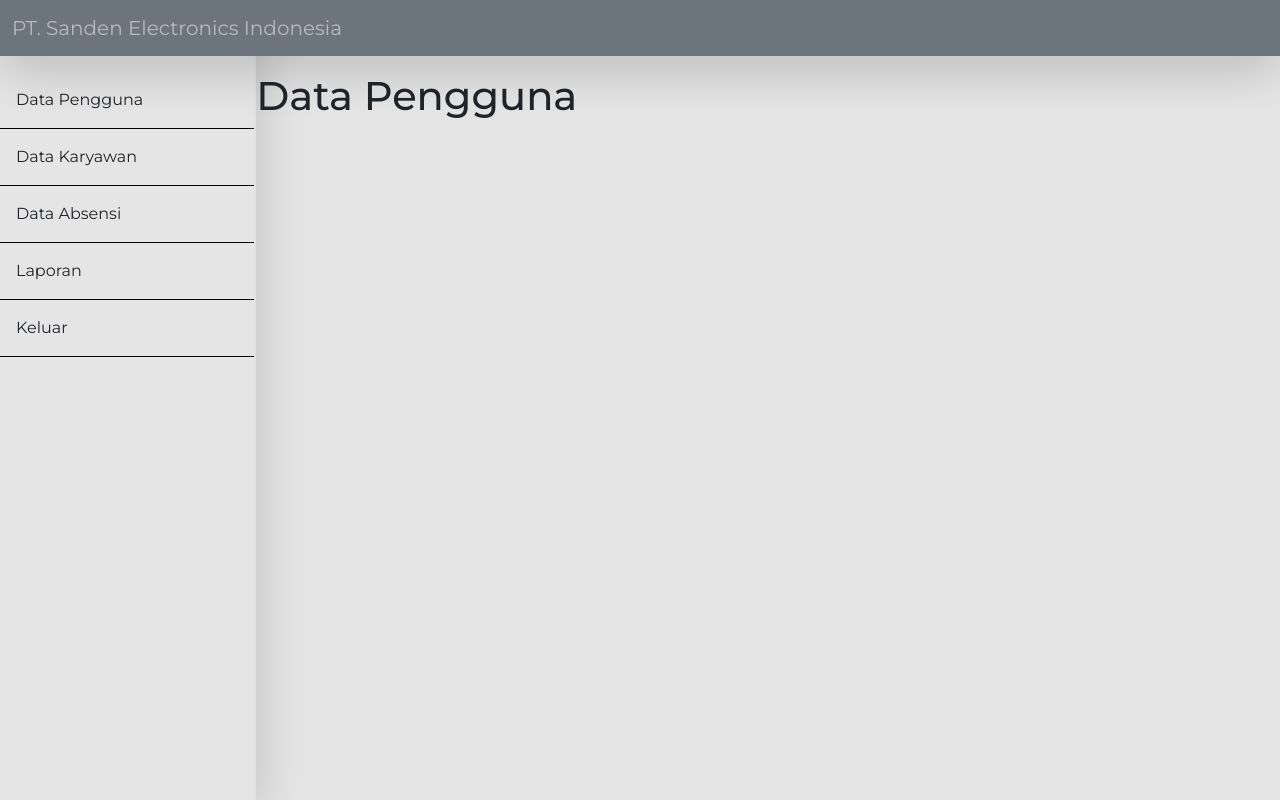
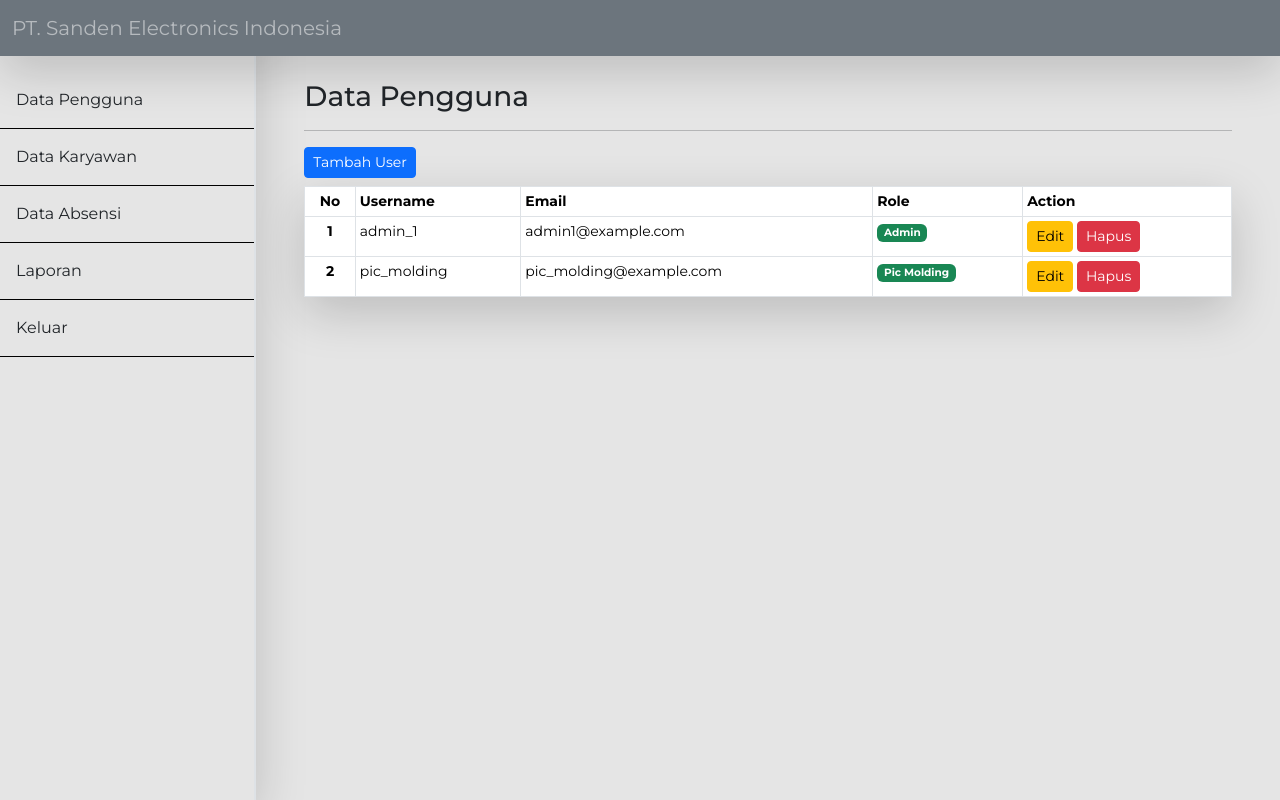
Before and after one commit to harun5897/attendance-management, a PHP site: page /attendance/views/user.php in a window 1280 px wide. Run offline with PHP 8.4, Linux system fonts and the light colour scheme; a user stored in the database is signed in.

Commit message:
create e form for create e user

```diff
--- a/views/user.php
+++ b/views/user.php
@@ -24,8 +24,72 @@
             <?php include_once '../components/Sidebar.php'; ?>
             <div class="w-100">
                 <br><br><br>
-                <div id="content-page-views">
-                    <h1>Data Pengguna</h1>
+                <div id="content-page-views" class="px-5 py-2">
+                    <h3>Data Pengguna</h3>
+                    <hr>
+                    <button type="button" class="btn btn-primary btn-sm mb-2" data-bs-toggle="modal" data-bs-target="#modal-user">
+                        Tambah User
+                    </button>
+                    <!-- Modal Create User -->
+                    <div class="modal fade" id="modal-user" tabindex="-1" aria-labelledby="exampleModalLabel" aria-hidden="true">
+                        <div class="modal-dialog">
+                            <div class="modal-content">
+                                <div class="modal-header bg-secondary text-white">
+                                    <h5 class="modal-title" id="exampleModalLabel">Form Data User</h5>
+                                    <button type="button" class="btn-close" data-bs-dismiss="modal" aria-label="Close"></button>
+                                </div>
+                                <div class="modal-body">
+                                    <form action="" onsubmit="return saveUser(event)">
+                                        <input id="username" class="form-control mb-3" type="text" placeholder="Masukan username" aria-label="username">
+                                        <input id="email" class="form-control mb-3" type="text" placeholder="Masukan email" aria-label="email">
+                                        <select id="role" class="form-select" aria-label="Default select example">
+                                            <option value="">Pilih Role</option>
+                                            <option value="admin">Admin</option>
+                                            <option value="leader">Leader</option>
+                                            <option value="manager">Manager</option>
+                                        </select>
+                                </div>
+                                <div class="modal-footer">
+                                    <button type="button" class="btn btn-secondary" data-bs-dismiss="modal">Batal</button>
+                                    <button type="submit" class="btn btn-primary" onclick="saveUser(event)">Simpan</button>
+                                    </form>
+                                </div>
+                            </div>
+                        </div>
+                    </div>
+                    <table class="table table-bordered table-sm shadow-lg" style="font-size: 14px !important;">
+                        <thead>
+                            <tr>
+                                <th scope="col" class="text-center">No</th>
+                                <th scope="col">Username</th>
+                                <th scope="col">Email</th>
+                                <th scope="col">Role</th>
+                                <th scope="col">Action</th>
+                            </tr>
+                        </thead>
+                        <tbody>
+                            <tr>
+                                <th scope="row" class="text-center">1</th>
+                                <td>admin_1</td>
+                                <td>admin1@example.com</td>
+                                <td><span class="badge text-bg-success">Admin</span></td>
+                                <td>
+                                    <button type="button" class="btn btn-sm btn-warning">Edit</button>
+                                    <button type="button" class="btn btn-sm btn-danger">Hapus</button>
+                                </td>
+                            </tr>
+                            <tr>
+                                <th scope="row" class="text-center">2</th>
+                                <td>pic_molding</td>
+                                <td>pic_molding@example.com</td>
+                                <td><span class="badge text-bg-success">Pic Molding</span></td>
+                                <td>
+                                    <button type="button" class="btn btn-sm btn-warning">Edit</button>
+                                    <button type="button" class="btn btn-sm btn-danger">Hapus</button>
+                                </td>
+                            </tr>
+                        </tbody>
+                    </table>
                 </div>
             </div>
         </div>
@@ -34,5 +98,43 @@
 <script src="../assets/@popperjs/core/dist/umd/popper.min.js"></script>
 <script src="../assets/sweetalert2/dist/sweetalert2.min.js"></script>
 <script src="../utils/swalAlert.js"></script>
+
+<script>
+    async function saveUser(event) {
+        event.preventDefault();
+        const username = document.getElementById('username').value
+        const email = document.getElementById('email').value
+        const role =  document.getElementById('role').value
+
+        if(!username) {
+            return SwalAlert.warning('Data tidak lengkap!', 'Data username wajib di isi.')
+        }
+        if(!email) {
+            return SwalAlert.warning('Data tidak lengkap!', 'Data email wajib di isi.')
+        }
+        if(!role) {
+            return SwalAlert.warning('Data tidak lengkap!', 'Data role wajib di isi.')
+        }
+        const responseSaveUser = await fetch('/attendance/api/user.php/user', {
+            method: 'POST',
+            headers: {
+                'Content-Type': 'application/json'
+            },
+            body: JSON.stringify({
+                username: username,
+                email: email,
+                role: role
+            })
+        }).then(response => response.json())
+        if(!responseSaveUser.success) {
+            return SwalAlert.warning('Terjadi kesalahan', responseSaveUser.message)
+        }
+        SwalAlert.success(responseSaveUser.message)
+        setTimeout(() => {
+            Swal.close()
+            window.location.href = '/attendance/views/user.php';
+        }, 1000);
+    }
+</script>
 </body>
 </html>
```
